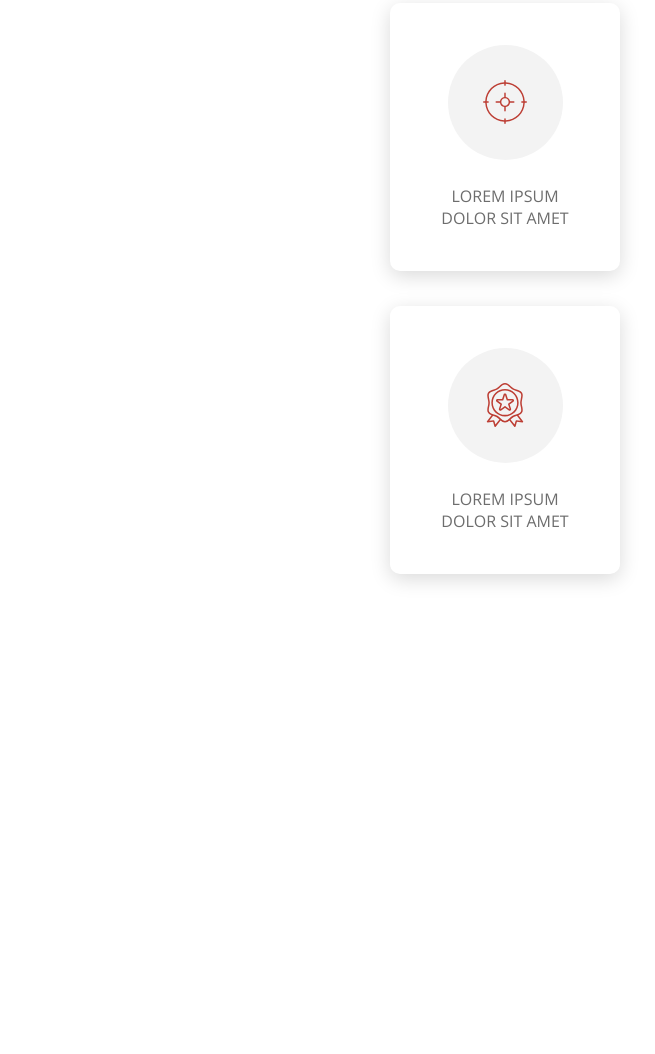
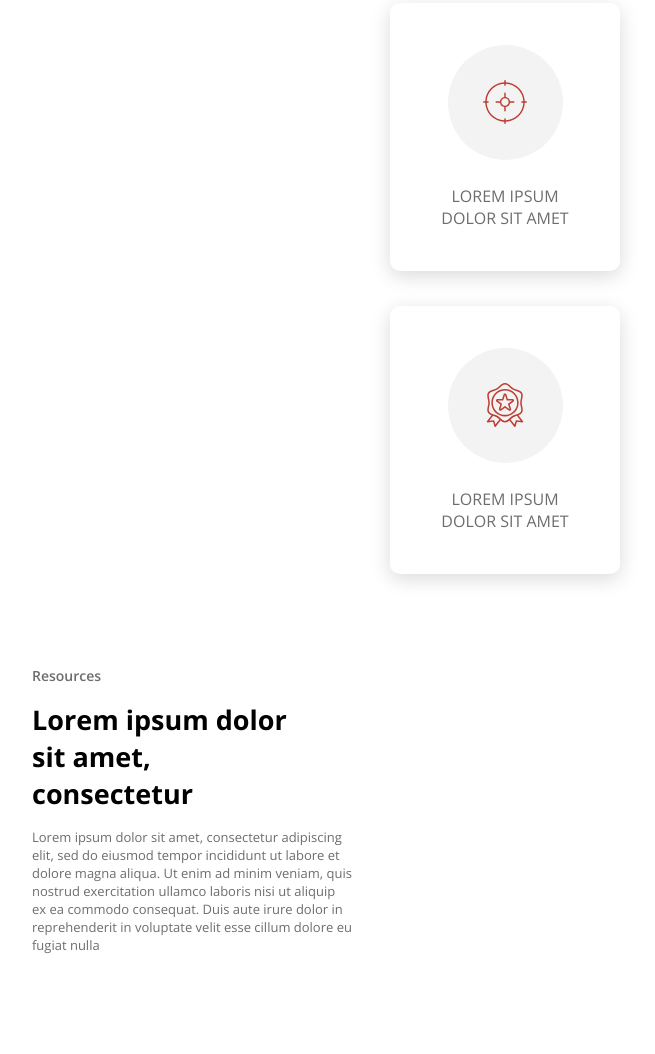
Before and after one commit to NursultanMK/shooting-fox, a website: page app/index.html in a window 1280 px wide. Shown: the part 2482-3536 px from the top of the page, without its empty margins (135-790 px from the left). Before the commit the page ends 3116 px from the top, so only its background shows below. Drawn offline with nearby package versions, Linux system fonts and the light colour scheme; a web font is replaced by a local one.

Commit message:
create resource description

```diff
--- a/app/index.html
+++ b/app/index.html
@@ -152,6 +152,17 @@
                 </div>
             </section>
         </section>
+        <section class="p-resources">
+            <div class="p-resources__inner">
+                <div class="p-resources__body">
+                    <div class="c-resources-description">
+                        <p class="c-resources-description__title">Resources</p>
+                        <h1 class="c-resources-description__heading t-heading">Lorem ipsum dolor sit amet, consectetur</h1>
+                        <p class="c-resources-description__text">Lorem ipsum dolor sit amet, consectetur adipiscing elit, sed do eiusmod tempor incididunt ut labore et dolore magna aliqua. Ut enim ad minim veniam, quis nostrud exercitation ullamco laboris nisi ut aliquip ex ea commodo consequat. Duis aute irure dolor in reprehenderit in voluptate velit esse cillum dolore eu fugiat nulla</p>
+                    </div>
+                </div>
+            </div>
+        </section>
     </main>
 </body>
     <script
--- /dev/null
+++ b/app/scss/components/_c-resources-description.scss
@@ -0,0 +1,19 @@
+.c-resources-description {
+  margin-bottom: 4rem;
+  &__title {
+    color: $text-light-grey-color;
+    font-weight: 600;
+    margin-bottom: 1.6rem;
+  }
+  &__heading {
+    width: 28rem;
+    margin-bottom: 1.6rem;
+  }
+
+  &__text {
+    width: 32rem;
+    font-size: 1.3rem;
+    color: $text-light-grey-color;
+    margin-bottom: 1.6rem;
+  }
+}
--- a/app/scss/main.scss
+++ b/app/scss/main.scss
@@ -18,7 +18,8 @@
   "components/c-mission-description",
   "components/c-navigation",
   "components/c-play-button",
-  "components/c-premium";
+  "components/c-premium",
+  "components/c-resources-description";
 
 // Layout
 @import
@@ -31,4 +32,5 @@
 @import
   "page/p-features",
   "page/p-index",
-  "page/p-mission";
+  "page/p-mission",
+  "page/p-resources";
--- /dev/null
+++ b/app/scss/page/_p-resources.scss
@@ -0,0 +1,10 @@
+.p-resources {
+  padding-top: 3.2rem;
+  padding-bottom: 6rem;
+
+  &__inner {
+    @include container;
+  }
+
+  &__body {}
+}
```
Also changed, not shown: app/css/main.css.
